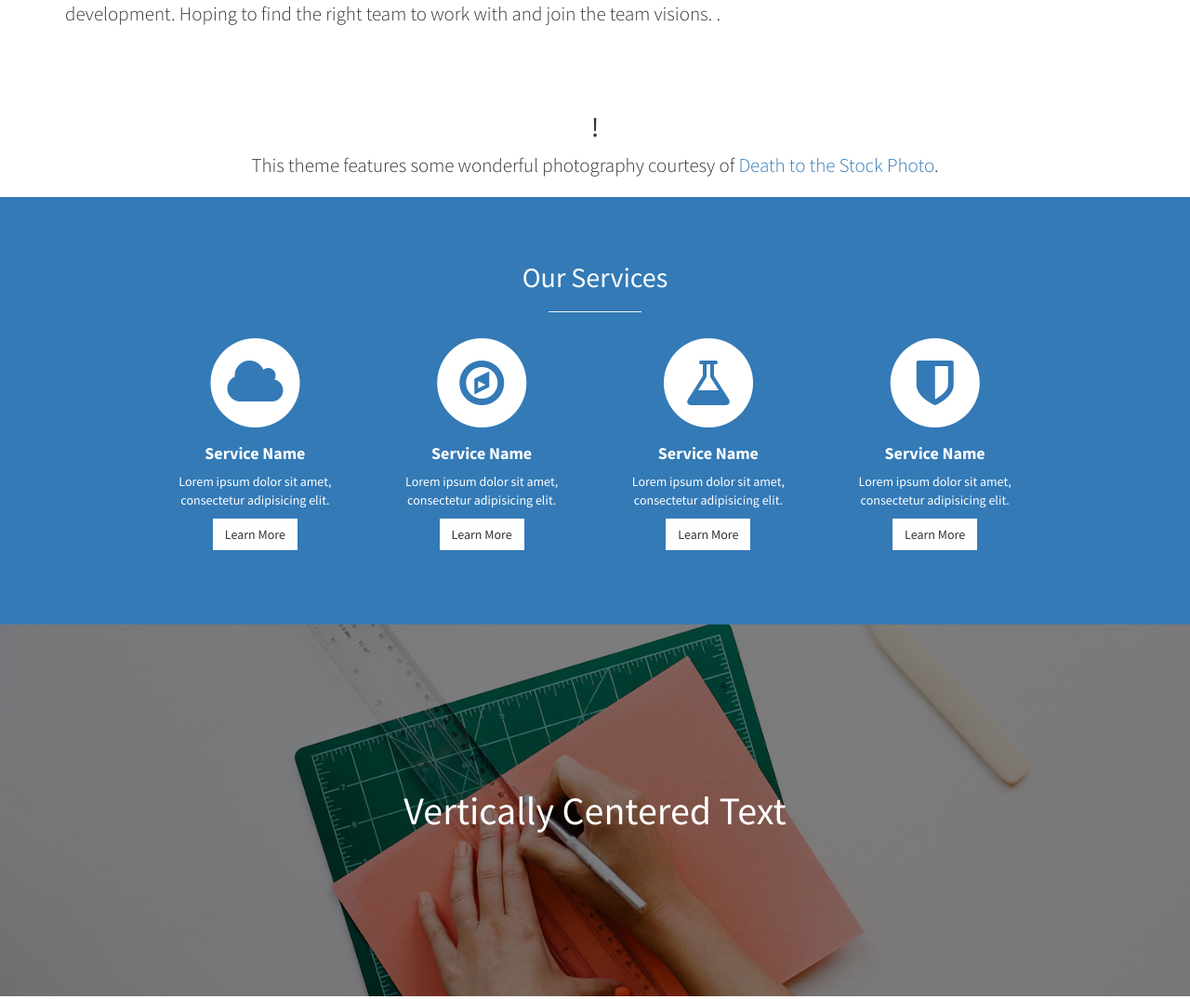
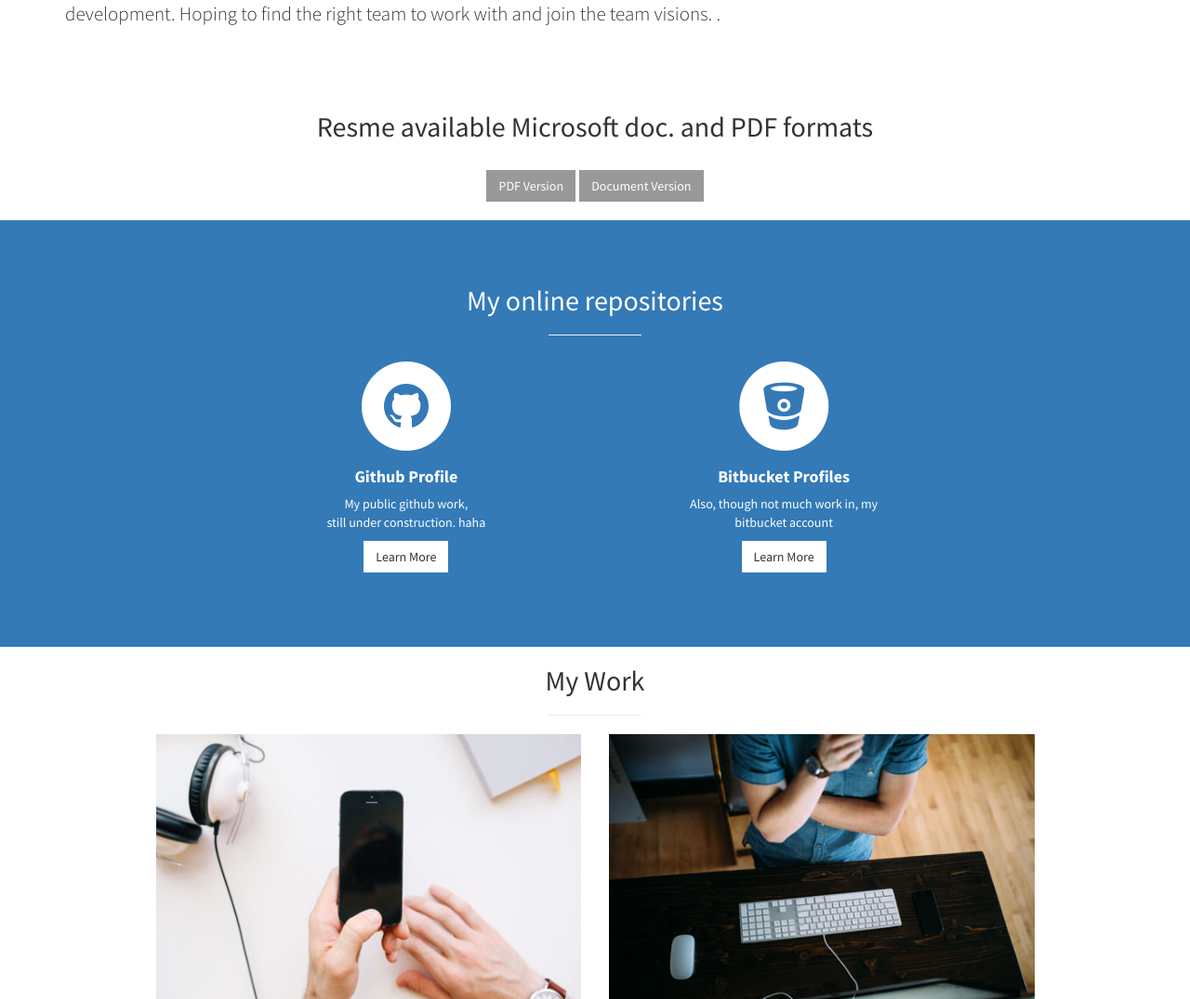
Before and after one commit to ayham-haddad/portfolio, a plain HTML site: page index.html in a window 1280 px wide. Shown: the part 1563-2638 px from the top of the page at 93% size. Drawn offline with nearby package versions, Linux system fonts and the light colour scheme.

Commit message:
index.html resume link fix

```diff
--- a/index.html
+++ b/index.html
@@ -92,8 +92,10 @@
         <div class="container">
             <div class="row">
                 <div class="col-lg-12 text-center">
-                    <h2>!</h2>
-                    <p class="lead">This theme features some wonderful photography courtesy of <a target="_blank" href="http://join.deathtothestockphoto.com/">Death to the Stock Photo</a>.</p>
+                    <h2>Resme available Microsoft doc. and PDF formats</h2>
+                    <br/>
+                    <p class="lead"><a href="/files/Ayham Haddad Resume.pdf" class="btn btn-dark" download>PDF Version</a>
+                    <a href="/files/Ayham Haddad Resume.docx" class="btn btn-dark" download>Document Version</a></p>
                 </div>
             </div>
             <!-- /.row -->
@@ -106,61 +108,36 @@
         <div class="container">
             <div class="row text-center">
                 <div class="col-lg-10 col-lg-offset-1">
-                    <h2>Our Services</h2>
+                    <h2>My online repositories</h2>
                     <hr class="small">
                     <div class="row">
-                        <div class="col-md-3 col-sm-6">
+                        <div class="col-md-7 col-sm-6">
                             <div class="service-item">
                                 <span class="fa-stack fa-4x">
                                 <i class="fa fa-circle fa-stack-2x"></i>
-                                <i class="fa fa-cloud fa-stack-1x text-primary"></i>
+                                <i class="fa fa-github fa-stack-1x text-primary"></i>
                             </span>
                                 <h4>
-                                    <strong>Service Name</strong>
+                                    <strong>Github Profile</strong>
                                 </h4>
-                                <p>Lorem ipsum dolor sit amet, consectetur adipisicing elit.</p>
-                                <a href="#" class="btn btn-light">Learn More</a>
+                                <p>My public github work,<br/> still under construction. haha</p>
+                                <a href="https://github.com/ayham-haddad" class="btn btn-light">Learn More</a>
                             </div>
                         </div>
                         <div class="col-md-3 col-sm-6">
                             <div class="service-item">
                                 <span class="fa-stack fa-4x">
                                 <i class="fa fa-circle fa-stack-2x"></i>
-                                <i class="fa fa-compass fa-stack-1x text-primary"></i>
+                                <i class="fa fa-bitbucket fa-stack-1x text-primary"></i>
                             </span>
                                 <h4>
-                                    <strong>Service Name</strong>
+                                    <strong>Bitbucket Profiles</strong>
                                 </h4>
-                                <p>Lorem ipsum dolor sit amet, consectetur adipisicing elit.</p>
-                                <a href="#" class="btn btn-light">Learn More</a>
+                                <p>Also, though not much work in, my bitbucket account</p>
+                                <a href="https://bitbucket.org/haddad_a/" class="btn btn-light">Learn More</a>
                             </div>
                         </div>
-                        <div class="col-md-3 col-sm-6">
-                            <div class="service-item">
-                                <span class="fa-stack fa-4x">
-                                <i class="fa fa-circle fa-stack-2x"></i>
-                                <i class="fa fa-flask fa-stack-1x text-primary"></i>
-                            </span>
-                                <h4>
-                                    <strong>Service Name</strong>
-                                </h4>
-                                <p>Lorem ipsum dolor sit amet, consectetur adipisicing elit.</p>
-                                <a href="#" class="btn btn-light">Learn More</a>
-                            </div>
-                        </div>
-                        <div class="col-md-3 col-sm-6">
-                            <div class="service-item">
-                                <span class="fa-stack fa-4x">
-                                <i class="fa fa-circle fa-stack-2x"></i>
-                                <i class="fa fa-shield fa-stack-1x text-primary"></i>
-                            </span>
-                                <h4>
-                                    <strong>Service Name</strong>
-                                </h4>
-                                <p>Lorem ipsum dolor sit amet, consectetur adipisicing elit.</p>
-                                <a href="#" class="btn btn-light">Learn More</a>
-                            </div>
-                        </div>
+
                     </div>
                     <!-- /.row (nested) -->
                 </div>
@@ -171,12 +148,6 @@
         <!-- /.container -->
     </section>
 
-    <!-- Callout -->
-    <aside class="callout">
-        <div class="text-vertical-center">
-            <h1>Vertically Centered Text</h1>
-        </div>
-    </aside>
 
     <!-- Portfolio -->
     <section id="projects" class="projects">
@@ -234,7 +205,11 @@
         <div class="container">
             <div class="row">
                 <div class="col-lg-12 text-center">
-                    <h3>The buttons below are impossible to resist.</h3>
+                    <form action="post">
+
+
+                    </form>
+                    <h3>Massage Board</h3>
                     <a href="#" class="btn btn-lg btn-light">Click Me!</a>
                     <a href="#" class="btn btn-lg btn-dark">Look at Me!</a>
                 </div>
@@ -242,18 +217,9 @@
         </div>
     </aside>
 
-    <!-- Map -->
-     <section id="contact" >
-        <small>
-            <a href="https://maps.google.com/maps?f=q&amp;source=embed&amp;hl=en&amp;geocode=&amp;q=Twitter,+Inc.,+Market+Street,+San+Francisco,+CA&amp;aq=0&amp;oq=twitter&amp;sll=28.659344,-81.187888&amp;sspn=0.128789,0.264187&amp;ie=UTF8&amp;hq=Twitter,+Inc.,+Market+Street,+San+Francisco,+CA&amp;t=m&amp;z=15&amp;iwloc=A"></a>
-        </small>
-        </iframe>
-
-    </section>
-
     <!-- Footer -->
     <footer>
-        <div class="container">
+        <div id="contact"  class="container">
             <div class="row">
                 <div class="col-lg-10 col-lg-offset-1 text-center">
                     <h4><strong>Ayham Haddad</strong>
@@ -278,7 +244,7 @@
                         </li>
                     </ul>
                     <hr class="small">
-                    <p class="text-muted">Copyright &copy; www.Haddada.com 2017</p>
+                    <p class="text-muted">Copyright &copy; haddada.com 2017</p>
                 </div>
             </div>
         </div>
```
